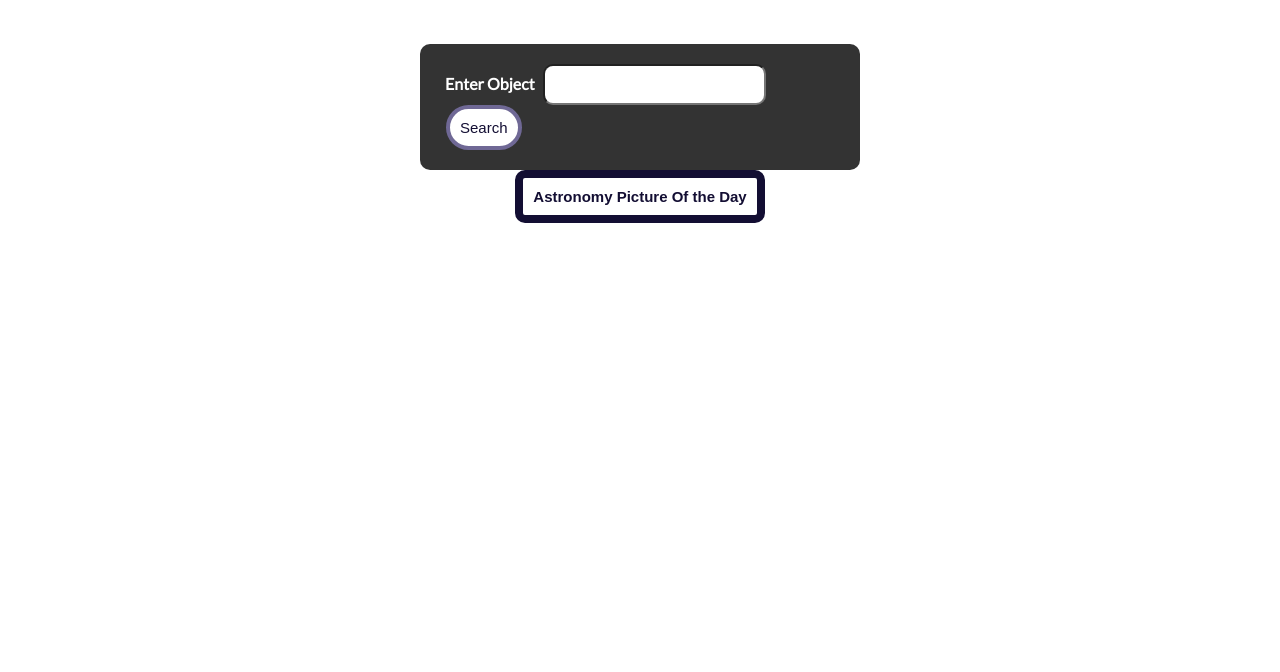
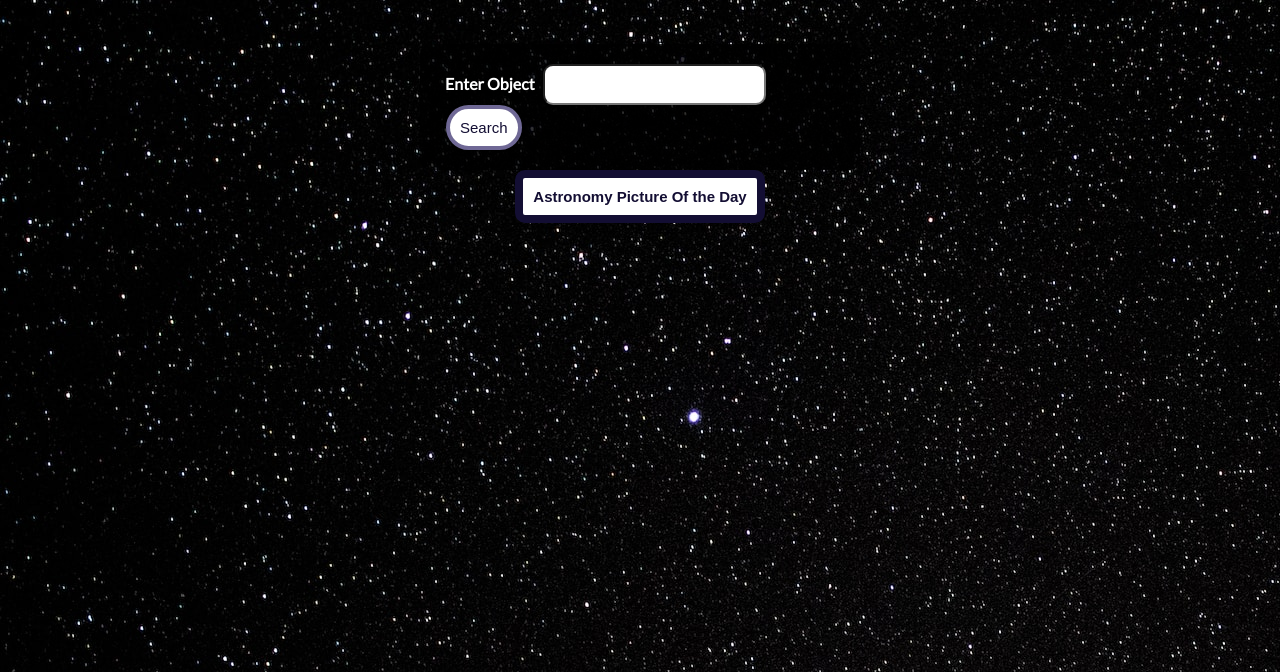
Before and after one commit to staten-island-tech/api-project-victoriabernadskiy, a website built with Vite: page vite-project2/index.html in a window 1280 px wide. Shown: the part 128-800 px from the top of the page. Built offline with nearby package versions, Linux system fonts and the light colour scheme; no server answers; files whose address does not match are found by name.

Commit message:
actually done

```diff
--- a/vite-project2/css/style.css
+++ b/vite-project2/css/style.css
@@ -27,7 +27,7 @@
   } */
 
    body {
-    background-image: url("space.jpg");
+    background-image: url("/space.jpg");
     font-family: 'Lato', sans-serif;
     justify-content: center;
     align-items: center;
```
